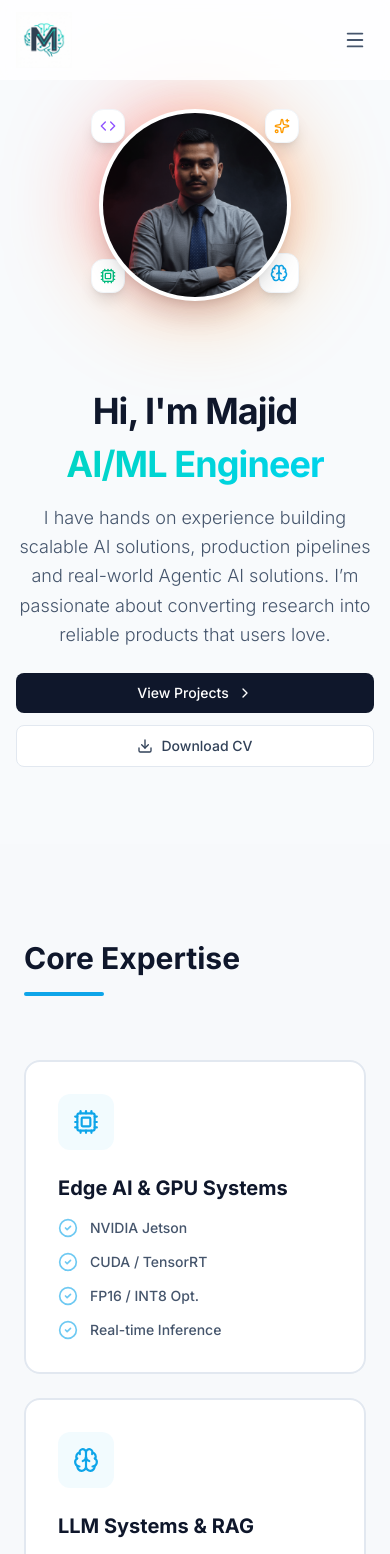
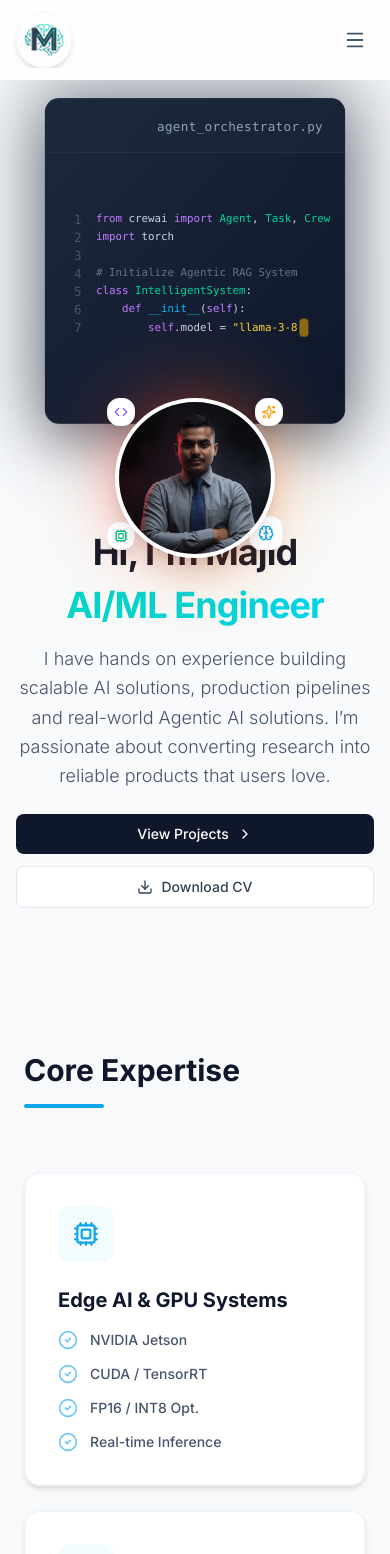
Before and after one commit to Majidul17068/majidulIslamMurad, a React (Vite) app: page / in a window 390 px wide. Shown: the top 1554 px of the page. Built offline with nearby package versions, Linux system fonts and the light colour scheme.

Commit message:
feat: Enhanced mobile responsiveness, restored code animation, and polished UI

```diff
--- a/components/Expertise.tsx
+++ b/components/Expertise.tsx
@@ -16,12 +16,12 @@ export const Expertise: React.FC = () => {
             const IconComponent = Icons[category.icon as keyof typeof Icons] || Icons.Terminal;
 
             return (
-              <div key={category.title} className="group relative bg-white rounded-2xl transition-all duration-300 hover:-translate-y-2 hover:shadow-[0_20px_40px_-15px_rgba(0,0,0,0.1)]">
-                {/* Gradient Border Effect */}
-                <div className="absolute inset-0 rounded-2xl bg-gradient-to-br from-primary to-cyan-300 opacity-0 group-hover:opacity-100 transition-opacity duration-500 -z-10 blur-sm"></div>
+              <div key={category.title} className="group relative bg-white rounded-2xl transition-all duration-300 shadow-md hover:-translate-y-2 hover:shadow-[0_20px_40px_-15px_rgba(0,0,0,0.1)]">
+                {/* Gradient Border Effect - Always on for mobile (subtle), stronger on hover */}
+                <div className="absolute inset-0 rounded-2xl bg-gradient-to-br from-primary to-cyan-300 opacity-20 group-hover:opacity-100 transition-opacity duration-500 -z-10 blur-sm"></div>
 
                 {/* Main Card Content */}
-                <div className="h-full p-8 bg-white rounded-2xl border-2 border-slate-200 relative z-10 transition-all duration-300 group-hover:border-primary/20">
+                <div className="h-full p-8 bg-white rounded-2xl border-2 border-slate-100 group-hover:border-primary/20 relative z-10 transition-all duration-300">
                   {/* Icon Header */}
                   <div className="w-14 h-14 bg-primary/5 rounded-xl flex items-center justify-center mb-6 group-hover:bg-gradient-to-br group-hover:from-primary group-hover:to-cyan-400 group-hover:text-white transition-all duration-300">
                     <IconComponent className="text-primary group-hover:text-white transition-colors duration-300" size={26} />
--- a/components/Footer.tsx
+++ b/components/Footer.tsx
@@ -12,17 +12,16 @@ export const Footer: React.FC = () => {
       <div className="container mx-auto px-6 relative z-10">
 
         {/* Main Contact Card */}
-        <div className="bg-white/5 backdrop-blur-xl border border-white/10 rounded-3xl p-8 md:p-12 mb-20 shadow-2xl">
+        <div className="bg-white/5 backdrop-blur-xl border border-white/10 rounded-3xl p-6 md:p-12 mb-12 md:mb-20 shadow-2xl">
           <div className="grid lg:grid-cols-2 gap-12 items-center">
 
             {/* Left: Heading & Context */}
             <div className="space-y-6 text-center lg:text-left">
-              <h2 className="text-3xl md:text-5xl font-bold text-white tracking-tight leading-tight">
-                Let’s Build <br />
-                <span className="bg-gradient-to-r from-primary to-blue-400 bg-clip-text text-transparent">Something Amazing</span>
+              <h2 className="text-3xl md:text-4xl font-bold text-white mb-6">
+                Let's Build Something <span className="text-transparent bg-clip-text bg-gradient-to-r from-primary to-cyan-300">Amazing</span>
               </h2>
-              <p className="text-slate-400 text-lg max-w-md mx-auto lg:mx-0 leading-relaxed">
-                Open for collaborations in AI Engineering, Agentic Workflows, and High-Performance Edge Computing.
+              <p className="text-slate-400 text-lg leading-relaxed max-w-md mx-auto lg:mx-0">
+                I love to contribute to the AI community, research and High-Performance Edge Computing.
               </p>
 
               <div className="inline-flex items-center gap-2 px-4 py-2 rounded-full bg-emerald-500/10 border border-emerald-500/20 text-emerald-400 text-sm font-medium">
--- a/components/Hero.tsx
+++ b/components/Hero.tsx
@@ -49,12 +49,13 @@ export const Hero: React.FC = () => {
           <div className="order-1 lg:order-2 flex justify-center lg:justify-end mb-12 md:mb-0">
             <div className="relative pt-0 md:pt-20 lg:pt-24">
               {/* Code Panel - positioned behind */}
-              <div className="hidden md:block">
+              <div className="block transform scale-90 sm:scale-100 origin-center transition-transform duration-500">
                 <CodePanel />
               </div>
 
               {/* Profile Photo - positioned to upper-left corner of code panel */}
-              <div className="hidden md:block md:absolute md:top-0 md:-left-16 lg:-left-20 z-20">
+              {/* FIXED: Removed negative margins on mobile to prevent overflow. Only apply offset on md+ screens. */}
+              <div className="hidden md:block md:absolute md:top-0 md:left-0 lg:-left-20 z-20">
                 <div className="relative w-36 h-36 sm:w-44 sm:h-44 lg:w-52 lg:h-52">
                   {/* Multi-layer ambient glow effect */}
                   <div className="absolute inset-0 bg-gradient-to-br from-rose-500/40 via-orange-500/30 to-amber-500/40 rounded-full blur-2xl scale-110 animate-pulse-slow" />
@@ -93,8 +94,10 @@ export const Hero: React.FC = () => {
                 </div>
               </div>
 
-              {/* Mobile-only: Rich Profile View */}
-              <div className="md:hidden relative w-48 h-48 mx-auto">
+            </div>
+
+            {/* Mobile-only: Rich Profile View - Centered & Balanced */}
+            <div className="md:hidden absolute top-1/2 left-1/2 -translate-x-1/2 -translate-y-1/2 w-40 h-40">
               {/* Multi-layer ambient glow effect (Matching Desktop) */}
               <div className="absolute inset-0 bg-gradient-to-br from-rose-500/40 via-orange-500/30 to-amber-500/40 rounded-full blur-2xl scale-110 animate-pulse-slow" />
               <div className="absolute inset-2 bg-gradient-to-tr from-rose-600/30 to-orange-500/20 rounded-full blur-xl" />
@@ -110,30 +113,28 @@ export const Hero: React.FC = () => {
 
               {/* Mobile Badges - All 4 Icons */}
               {/* Top-left: Code */}
-                <div className="absolute top-0 -left-2 bg-white p-2 rounded-xl shadow-lg border border-slate-100">
-                  <Icons.Code className="text-violet-500" size={16} />
+              <div className="absolute top-0 -left-2 bg-white p-1.5 rounded-xl shadow-lg border border-slate-100">
+                <Icons.Code className="text-violet-500" size={14} />
               </div>
 
               {/* Top-right: Sparkles/AI */}
-                <div className="absolute top-0 -right-2 bg-white p-2 rounded-xl shadow-lg border border-slate-100">
-                  <Icons.Sparkles className="text-amber-500" size={16} />
+              <div className="absolute top-0 -right-2 bg-white p-1.5 rounded-xl shadow-lg border border-slate-100">
+                <Icons.Sparkles className="text-amber-500" size={14} />
               </div>
 
               {/* Bottom-left: CPU/Hardware */}
-                <div className="absolute bottom-2 -left-2 bg-white p-2 rounded-xl shadow-lg border border-slate-100">
-                  <Icons.Cpu className="text-emerald-500" size={16} />
+              <div className="absolute bottom-2 -left-2 bg-white p-1.5 rounded-xl shadow-lg border border-slate-100">
+                <Icons.Cpu className="text-emerald-500" size={14} />
               </div>
 
               {/* Bottom-right: Brain/ML */}
-                <div className="absolute bottom-2 -right-2 bg-white p-2.5 rounded-xl shadow-lg border border-slate-100">
-                  <Icons.Brain className="text-primary" size={18} />
+              <div className="absolute bottom-2 -right-2 bg-white p-2 rounded-xl shadow-lg border border-slate-100">
+                <Icons.Brain className="text-primary" size={16} />
               </div>
             </div>
           </div>
         </div>
-
       </div>
-      </div>
-    </section>
+    </section >
   );
 };
--- a/components/Navbar.tsx
+++ b/components/Navbar.tsx
@@ -68,7 +68,7 @@ export const Navbar: React.FC = () => {
             <img
               src="/logo.png"
               alt="Majid - AI Specialist"
-              className="h-14 sm:h-20 w-auto object-contain"
+              className="h-14 sm:h-20 w-auto object-contain rounded-full shadow-md border border-slate-100"
             />
           </a>
 
--- a/components/ui/CodePanel.tsx
+++ b/components/ui/CodePanel.tsx
@@ -131,7 +131,7 @@ export const CodePanel: React.FC = () => {
                         </div>
 
                         {/* Code Content - with top padding to avoid photo overlap */}
-                        <div className="pt-16 pb-6 pl-6 pr-6 font-mono text-base leading-7 min-h-[380px]">
+                        <div className="pt-16 pb-6 pl-4 pr-4 md:pl-6 md:pr-6 font-mono text-xs sm:text-sm lg:text-base leading-relaxed md:leading-7 min-h-[300px] md:min-h-[380px]">
                               <pre className="whitespace-pre-wrap">{renderCode()}</pre>
                         </div>
                   </div>
--- a/index.css
+++ b/index.css
@@ -24,6 +24,14 @@
     font-family: 'Inter', system-ui, sans-serif;
     -webkit-font-smoothing: antialiased;
     -moz-osx-font-smoothing: grayscale;
+    overflow-x: hidden;
+    width: 100%;
+  }
+
+  /* Prevent horizontal scroll on mobile containers */
+  .container {
+    max-width: 100vw;
+    overflow-x: hidden;
   }
 }
 
```
Lines whose indentation alone changed are shown as unchanged.
